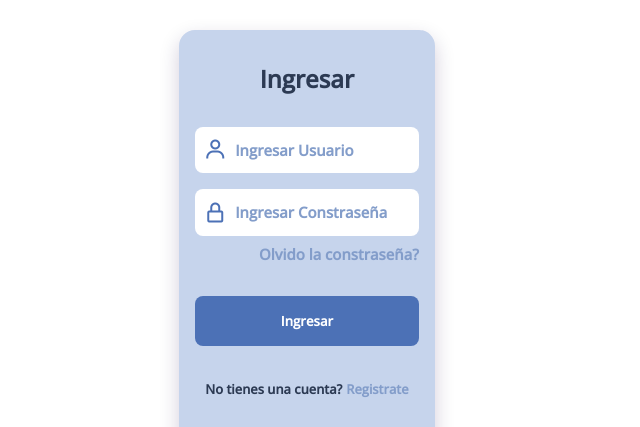
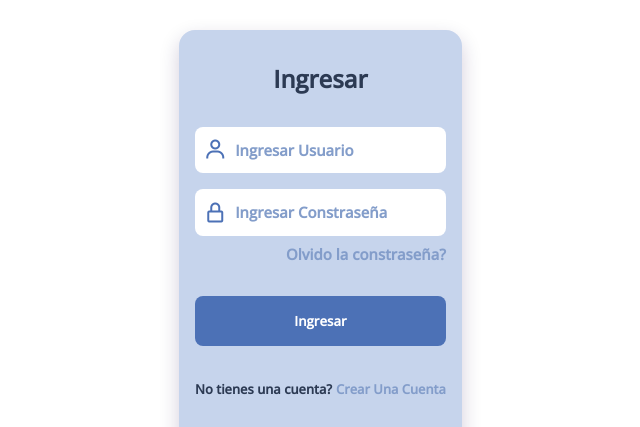
Before and after one commit to Romariopv24/Register-form, a plain HTML site: page index.html in a window 1280 px wide. Shown: the top 427 px of the page, without its empty margins (341-981 px from the left). Drawn offline with nearby package versions, Linux system fonts and the light colour scheme.

Commit message:
Subir proyecto

```diff
--- a/index.html
+++ b/index.html
@@ -38,12 +38,11 @@
 
         <input type="button" value="Ingresar" class="login-botton">
 
-       <!--  <a href="#" class="login-botton"></a>-->
 
 
        <div class="login-cuenta-contenedor">
         <span class="login-cuenta">No tienes una cuenta?</span>
-        <span class="login-crear" id="sign-up">Registrate</span>
+        <span class="login-crear" id="sign-up">Crear Una Cuenta</span>
         </div>
 
         <div class="login-social">
@@ -94,7 +93,7 @@
 
     <input type="button" value="Crear Nueva Cuenta" class="login-botton">
 
-   <!--  <a href="#" class="login-botton"></a>-->
+
 
 
    <div class="login-cuenta-contenedor">
```
